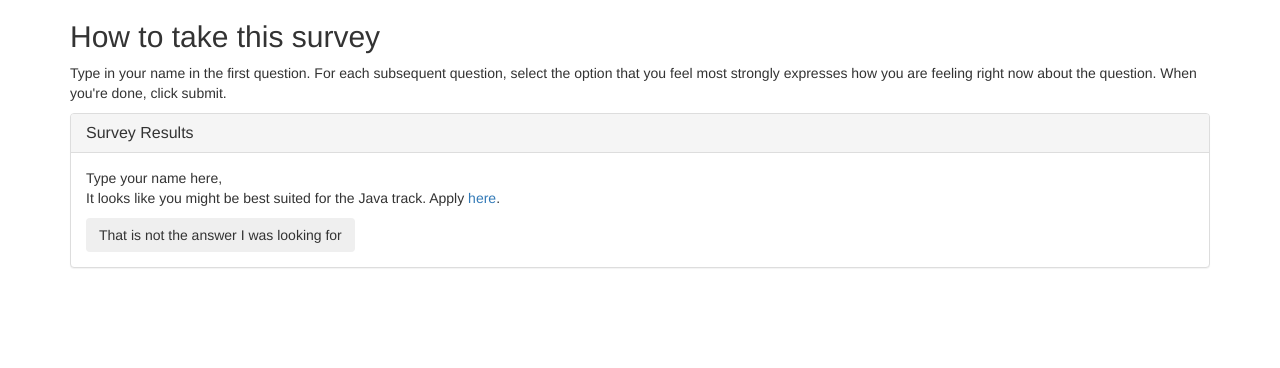
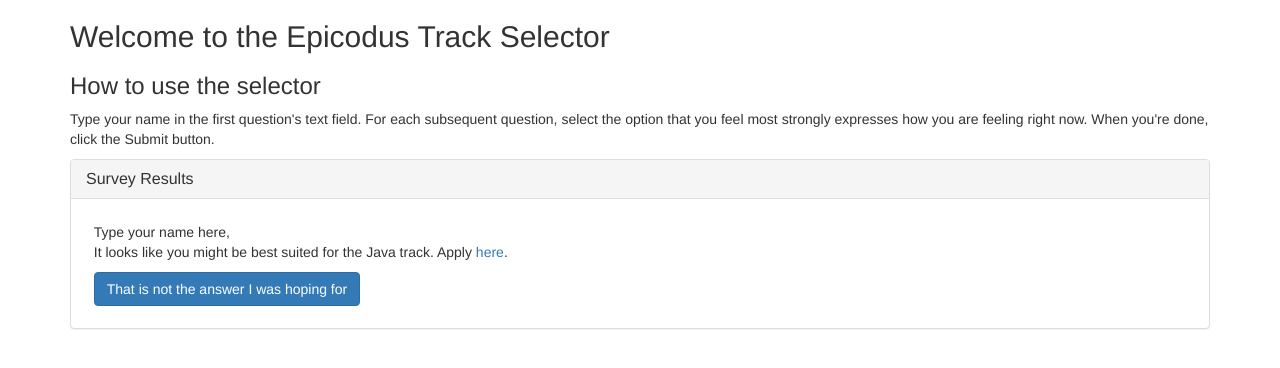
Before and after one commit to Atticus29/TrackSuggester, a plain HTML site: page index.html in a window 1280 px wide. Both pictures are taken after a click on the button "Submit". Drawn offline with nearby package versions, Linux system fonts and the light colour scheme.

```diff
--- a/css/styles.css
+++ b/css/styles.css
@@ -1,3 +1,11 @@
 #results-section{
   display: none;
 }
+
+.panel-body{
+  padding: 2%;
+}
+
+#trackSurvery{
+  padding: 2%;
+}
--- a/index.html
+++ b/index.html
@@ -10,8 +10,9 @@
 <body>
   <div class="container">
     <div class="survey-description">
-      <h2>How to take this survey</h2>
-      <p>Type in your name in the first question. For each subsequent question, select the option that you feel most strongly expresses how you are feeling right now about the question. When you're done, click submit.</p>
+      <h2>Welcome to the Epicodus Track Selector</h2>
+      <h3>How to use the selector</h3>
+      <p>Type your name in the first question's text field. For each subsequent question, select the option that you feel most strongly expresses how you are feeling right now. When you're done, click the Submit button.</p>
     </div>
     <div class="panel panel-default" id="survey-section">
       <div class="panel-heading">
@@ -220,7 +221,7 @@
             </label>
           </div>
         </div>
-        <button type="submit" class="btn" id="submit-btn">Submit</button>
+        <button type="submit" class="btn btn-primary" id="submit-btn">Submit</button>
       </form>
     </div>
     <div class="panel panel-default" id="results-section">
@@ -232,7 +233,7 @@
           <span class="name"></span>,<br>It looks like you might be best suited for the <span class="track"></span> track. Apply <a href="https://www.epicodus.com/apply/">here</a>.
         </p>
         <form id="results-reset-form">
-            <button type="submit" class="btn" id="redo-button">That is not the answer I was looking for</button>
+            <button type="submit" class="btn btn-primary" id="redo-button">That is not the answer I was hoping for</button>
         </form>
       </div>
     </div>
--- a/js/scripts.js
+++ b/js/scripts.js
@@ -86,11 +86,11 @@ var getTrackWithHighestScore = function([Ruby, PhP, Java, Css, Csharp]){
   return returnVal;
 }
 
-console.log(getTrackWithHighestScore(assignSurveyResults(1,1,1,5,3,1))); //Ruby
-console.log(getTrackWithHighestScore(assignSurveyResults(1,5,1,1,3,1))); //CSS
-console.log(getTrackWithHighestScore(assignSurveyResults(5,1,5,1,5,1))); //Java
-console.log(getTrackWithHighestScore(assignSurveyResults(1,5,1,1,3,5))); //PhP
-console.log(getTrackWithHighestScore(assignSurveyResults(5,1,5,1,1,1))); //C#
+// console.log(getTrackWithHighestScore(assignSurveyResults(1,1,1,5,3,1))); //Ruby
+// console.log(getTrackWithHighestScore(assignSurveyResults(1,5,1,1,3,1))); //CSS
+// console.log(getTrackWithHighestScore(assignSurveyResults(5,1,5,1,5,1))); //Java
+// console.log(getTrackWithHighestScore(assignSurveyResults(1,5,1,1,3,5))); //PhP
+// console.log(getTrackWithHighestScore(assignSurveyResults(5,1,5,1,1,1))); //C#
 
 // Front End
 $(function(){
@@ -104,7 +104,8 @@ $(function(){
     var q7response = parseInt($("input:radio[name=content]:checked").val());
     var trackScores =  assignSurveyResults(q2response, q3response, q4response, q5response, q6response, q7response);
     var bestTrack = getTrackWithHighestScore(trackScores);
-    $("#results-section").show();
+    // $("#results-section").show();
+    $("#results-section").slideDown("slow");
     $("#survey-section").hide();
     $(".name").text(UsrName);
     $(".track").text(bestTrack);
```
